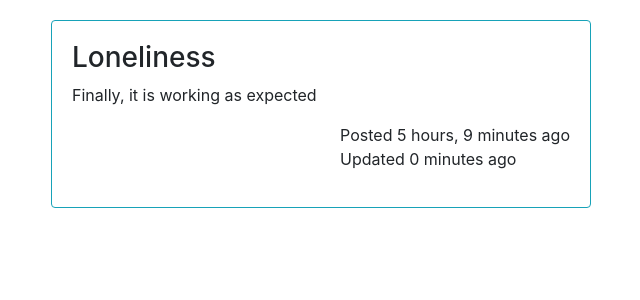
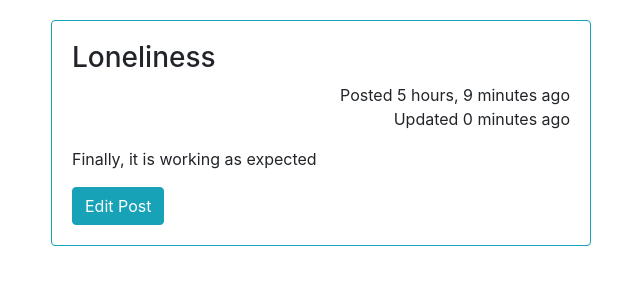
Before and after one commit to Waithera-m/Blogify, a Django app: page /1/ in a window 1280 px wide. Shown: the top 300 px of the page, without its empty margins (319-959 px from the left). Run offline with Django 3.2, Linux system fonts and the light colour scheme; data comes from the database, SQL or seed files in the repository; both versions use the stored data as it was after the commit; some libraries are stand-ins or nearby versions.

Commit message:
Add success messaes to create and update post views

```diff
--- a/blog/templates/blog/detail.html
+++ b/blog/templates/blog/detail.html
@@ -5,11 +5,17 @@
     <div class="row">
         <div class="col-md-3"></div>
         <div class="col-md-6">
+            {% if messages %}
+                {% for message in messages %}
+                <p class="alert alert-success">{{ message }}</p>
+                {% endfor %}
+            {% endif %}
             <div class="card border-info mb-3">
                 <div class="card-body">
                     <h3>{{post.title}}</h3>
+                    <p style="text-align: right;">Posted {{post.time_stamp|timesince}} ago</br>Updated {{post.updated|timesince}} ago</p>
                     <p>{{post.content}}</p>
-                    <p style="float: right;">Posted {{post.time_stamp|timesince}} ago</br>Updated {{post.updated|timesince}} ago</p>
+                    <a href="{% url 'blog:update' post.id %}" class="btn btn-info">Edit Post</a>
                 </div>
             </div>
         </div>
--- a/blog/templates/blog/home.html
+++ b/blog/templates/blog/home.html
@@ -10,8 +10,9 @@
                 <div class="card border-info mb-3">
                     <div class="card-body">
                         <h4><a href="{{post.get_absolute_url}}">{{post.title}}</a></h4>
+                        <p style="text-align: right;">Posted {{post.time_stamp|timesince}} ago</br>Updated {{post.updated|timesince}} ago</p>
                         <p>{{post.content}}</p>
-                        <p style="float: right;">Posted {{post.time_stamp|timesince}} ago</br>Updated {{post.updated|timesince}} ago</p>
+
                     </div>
                 </div>
             </div>
--- a/blog/templates/blog/new_post.html
+++ b/blog/templates/blog/new_post.html
@@ -6,6 +6,11 @@
     <div class="row">
         <div class="col-md-3"></div>
         <div class="col-md-6">
+            {% if messages %}
+                {% for message in messages %}
+                <p class="alert alert-success">{{ message }}</p>
+                {% endfor %}
+            {% endif %}
             <form method="POST">
                 {%csrf_token%}
                 <fieldset class="form-group">
--- a/blog/views.py
+++ b/blog/views.py
@@ -4,6 +4,7 @@ from django.http import HttpResponse, Http404, HttpResponseRedirect
 from django.core.exceptions import ObjectDoesNotExist
 from django.views import generic
 from blog.forms import PostForm
+from django.contrib import messages
 
 def posts_home(request):
     posts = Post.objects.all().order_by('-id')
@@ -24,6 +25,7 @@ def create_post(request):
         if form.is_valid():
             post = form.save(commit=False)
             post.save()
+            messages.success(request, "Post Created Successfully")
             return HttpResponseRedirect(post.get_absolute_url())
     else:
         form = PostForm()
@@ -38,6 +40,7 @@ def update_post(request, pk):
     if form.is_valid():
         post =form.save(commit=False)
         post.save()
+        messages.success(request, "Post Edited Successfully")
         return HttpResponseRedirect(post.get_absolute_url())
 
     context = {
```
Also changed, not shown: db.sqlite3.
